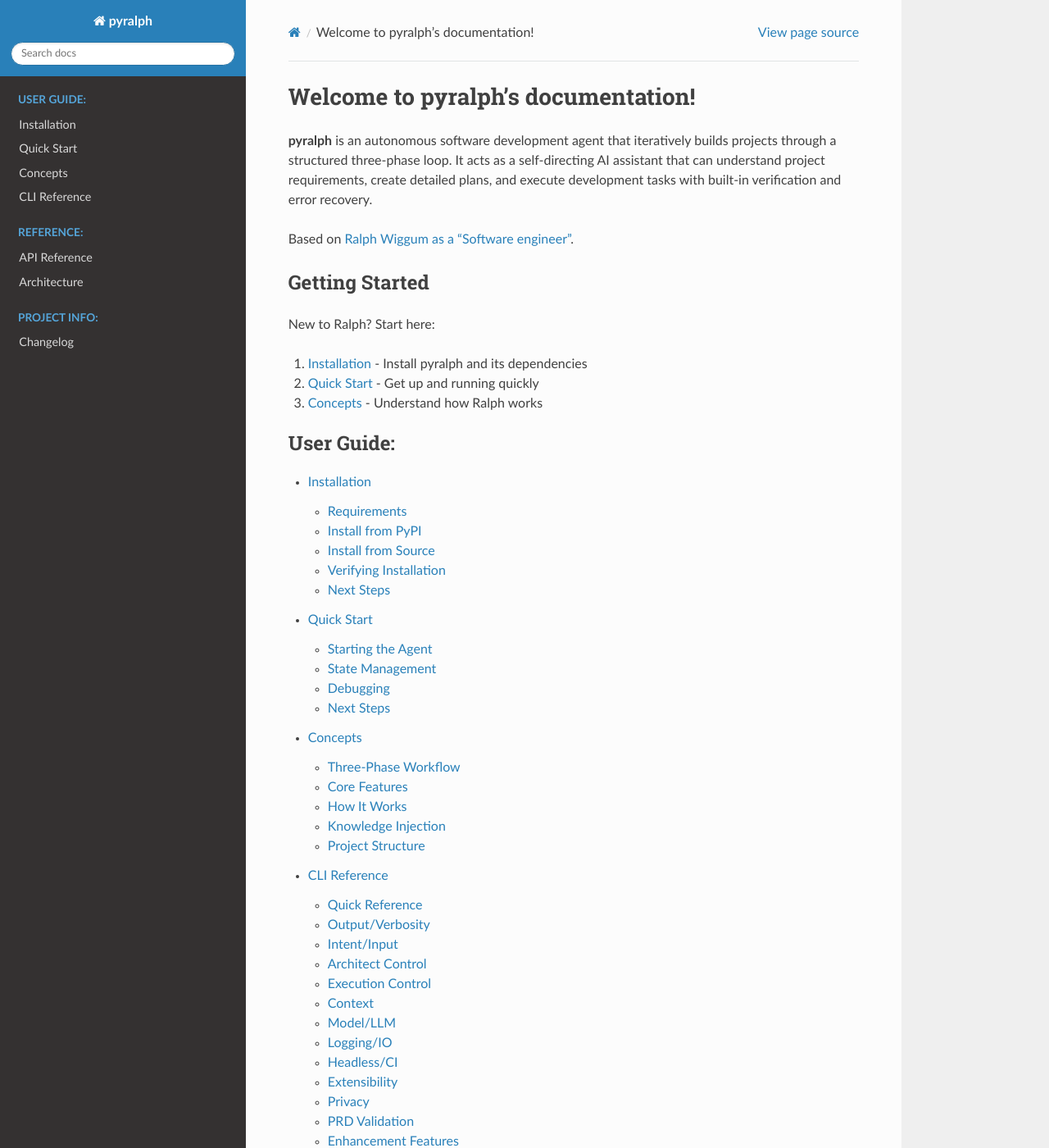
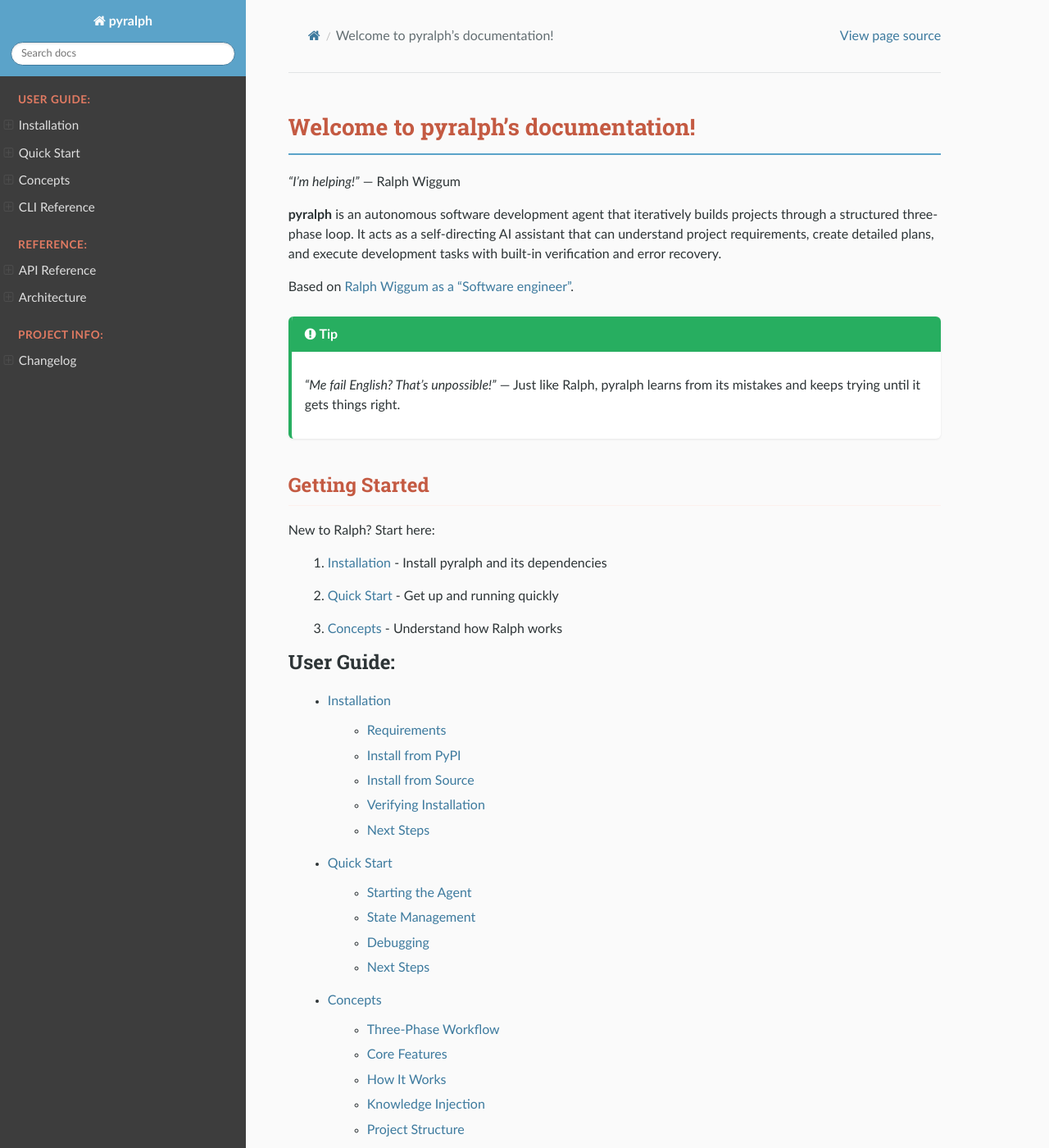
Before and after one commit to pavalso/pyralph, a Sphinx documentation site: the page built from docs/index.rst, in a window 1280 px wide and 1400 px high. Shown: the whole window at 82% size. Built offline with Sphinx 7.4.7 and the Read the Docs theme 3.1.0, drawn with Linux system fonts in a browser that asks for light colours; some of the changed text lies outside the part shown.

Commit message:
Enhance documentation with Ralph Wiggum theme and custom styles

```diff
--- /dev/null
+++ b/docs/_static/ralph_theme.css
@@ -0,0 +1,373 @@
+/* Ralph Wiggum Theme - "I'm helping!" */
+/* Inspired by Ralph's iconic look: light blue shirt, salmon pants, Simpsons yellow */
+/* Optimized for readability while keeping the Ralph spirit */
+
+:root {
+    --ralph-blue: #5BA3C9;       /* Ralph's shirt - slightly deeper for better contrast */
+    --ralph-blue-dark: #3D7A9E;  /* Darker blue for hover */
+    --ralph-blue-light: #E8F4FA; /* Light blue for subtle backgrounds */
+    --ralph-salmon: #E07A62;     /* Ralph's pants - deeper for readability */
+    --ralph-salmon-dark: #C45A42;
+    --ralph-salmon-light: #FDF0ED;
+    --simpsons-yellow: #FED90F;  /* Classic Simpsons yellow */
+    --simpsons-yellow-muted: #F5E6A3; /* Softer yellow for backgrounds */
+    --ralph-white: #FFFFFF;
+    --ralph-bg: #FAFAFA;         /* Soft off-white for main content */
+    --ralph-text: #2D3436;       /* Darker text for better readability */
+    --ralph-text-light: #636E72; /* Secondary text */
+}
+
+/* Sidebar / Navigation */
+.wy-side-nav-search {
+    background-color: var(--ralph-blue) !important;
+}
+
+.wy-side-nav-search input[type="text"] {
+    border-color: var(--ralph-blue-dark) !important;
+    background-color: var(--ralph-white) !important;
+}
+
+.wy-nav-side {
+    background-color: #3D3D3D !important; /* Darker sidebar for better contrast */
+}
+
+.wy-menu-vertical header,
+.wy-menu-vertical p.caption {
+    color: var(--ralph-salmon) !important; /* Salmon accent for captions */
+    font-weight: 600;
+    text-transform: uppercase;
+    font-size: 0.85em;
+    letter-spacing: 0.5px;
+}
+
+.wy-menu-vertical a {
+    color: #E0E0E0 !important; /* Light gray for readability on dark */
+    font-size: 0.95em;
+    padding: 0.5em 1.5em !important;
+}
+
+.wy-menu-vertical a:hover {
+    background-color: #4A4A4A !important;
+    color: var(--ralph-white) !important;
+}
+
+.wy-menu-vertical li.current {
+    background-color: #4A4A4A !important;
+}
+
+.wy-menu-vertical li.current > a {
+    color: var(--ralph-white) !important;
+    border-left: 3px solid var(--ralph-blue) !important;
+    border-right: none !important;
+    background-color: transparent !important;
+}
+
+.wy-menu-vertical li.current > a:hover {
+    background-color: #555555 !important;
+}
+
+.wy-menu-vertical li.toctree-l1.current > a {
+    background-color: transparent !important;
+    border-bottom: none !important;
+    border-left: 3px solid var(--ralph-salmon) !important;
+}
+
+.wy-menu-vertical li.toctree-l2.current > a,
+.wy-menu-vertical li.toctree-l2.current li.toctree-l3 > a {
+    background-color: #555555 !important;
+    border-left: 3px solid var(--ralph-blue) !important;
+}
+
+/* Main content area */
+.wy-nav-content {
+    background-color: var(--ralph-bg) !important;
+    max-width: 900px !important; /* Better line length for reading */
+}
+
+.wy-nav-content-wrap {
+    background-color: var(--ralph-bg) !important;
+}
+
+/* Typography improvements */
+.rst-content {
+    font-size: 16px;
+    line-height: 1.7;
+    color: var(--ralph-text);
+}
+
+/* Headers */
+h1, h2, h3, h4, h5, h6 {
+    color: var(--ralph-salmon-dark) !important;
+    font-weight: 600 !important;
+    margin-top: 1.5em !important;
+    margin-bottom: 0.75em !important;
+}
+
+h1 {
+    border-bottom: 2px solid var(--ralph-blue) !important;
+    padding-bottom: 0.3em !important;
+}
+
+h2 {
+    border-bottom: 1px solid var(--ralph-salmon-light) !important;
+    padding-bottom: 0.2em !important;
+}
+
+/* Links */
+.rst-content a,
+.wy-nav-content a {
+    color: var(--ralph-blue-dark) !important;
+    text-decoration: none !important;
+}
+
+.rst-content a:hover,
+.wy-nav-content a:hover {
+    color: var(--ralph-salmon) !important;
+    text-decoration: underline !important;
+}
+
+/* Code blocks */
+.highlight {
+    background-color: #F8F8F8 !important;
+    border: 1px solid #E1E4E8 !important;
+    border-radius: 6px !important;
+}
+
+.highlight pre {
+    padding: 1em !important;
+    line-height: 1.5 !important;
+    font-size: 0.9em !important;
+}
+
+code.literal,
+.rst-content code.literal {
+    background-color: var(--ralph-blue-light) !important;
+    color: var(--ralph-text) !important;
+    border: none !important;
+    padding: 0.2em 0.4em !important;
+    border-radius: 4px !important;
+    font-size: 0.9em !important;
+}
+
+/* Admonitions / Notes */
+.admonition {
+    background-color: var(--ralph-white) !important;
+    border-radius: 6px !important;
+    box-shadow: 0 1px 3px rgba(0, 0, 0, 0.08) !important;
+    margin: 1.5em 0 !important;
+    padding: 0 !important;
+    overflow: hidden !important;
+}
+
+.admonition-title {
+    background-color: var(--ralph-blue) !important;
+    color: var(--ralph-white) !important;
+    font-weight: 600 !important;
+    padding: 0.6em 1em !important;
+    margin: 0 !important;
+}
+
+.admonition > p,
+.admonition > ul,
+.admonition > ol {
+    padding: 0.8em 1em !important;
+    margin: 0 !important;
+}
+
+.admonition.note {
+    border-left: 4px solid var(--ralph-blue) !important;
+}
+
+.admonition.tip,
+.admonition.hint {
+    border-left: 4px solid #27AE60 !important;
+}
+
+.admonition.tip > .admonition-title,
+.admonition.hint > .admonition-title {
+    background-color: #27AE60 !important;
+}
+
+.admonition.warning {
+    border-left: 4px solid #F39C12 !important;
+}
+
+.admonition.warning > .admonition-title {
+    background-color: #F39C12 !important;
+    color: var(--ralph-white) !important;
+}
+
+.admonition.danger,
+.admonition.error {
+    border-left: 4px solid var(--ralph-salmon) !important;
+}
+
+.admonition.danger > .admonition-title,
+.admonition.error > .admonition-title {
+    background-color: var(--ralph-salmon) !important;
+    color: var(--ralph-white) !important;
+}
+
+/* Buttons and badges */
+.btn {
+    background-color: var(--ralph-blue) !important;
+    border-color: var(--ralph-blue-dark) !important;
+}
+
+.btn:hover {
+    background-color: var(--ralph-blue-dark) !important;
+}
+
+/* Footer */
+footer {
+    color: var(--ralph-text) !important;
+}
+
+/* Tables */
+table.docutils {
+    border: none !important;
+    border-collapse: collapse !important;
+    width: 100% !important;
+    margin: 1em 0 !important;
+    box-shadow: 0 1px 3px rgba(0, 0, 0, 0.08) !important;
+    border-radius: 6px !important;
+    overflow: hidden !important;
+}
+
+table.docutils thead {
+    background-color: var(--ralph-blue) !important;
+}
+
+table.docutils th {
+    background-color: var(--ralph-blue) !important;
+    color: var(--ralph-white) !important;
+    font-weight: 600 !important;
+    padding: 0.75em 1em !important;
+    text-align: left !important;
+    border: none !important;
+}
+
+table.docutils td {
+    padding: 0.75em 1em !important;
+    border-bottom: 1px solid #E8E8E8 !important;
+    border-left: none !important;
+    border-right: none !important;
+}
+
+table.docutils tbody tr:nth-child(even) {
+    background-color: var(--ralph-blue-light) !important;
+}
+
+table.docutils tbody tr:hover {
+    background-color: var(--ralph-salmon-light) !important;
+}
+
+/* Version badge */
+.rst-versions {
+    background-color: #2D2D2D !important;
+}
+
+.rst-versions a {
+    color: #E0E0E0 !important;
+}
+
+.rst-versions .rst-current-version {
+    background-color: var(--ralph-salmon-dark) !important;
+    color: var(--ralph-white) !important;
+}
+
+/* Scrollbar styling (webkit browsers) */
+::-webkit-scrollbar {
+    width: 8px;
+    height: 8px;
+}
+
+::-webkit-scrollbar-track {
+    background: #F0F0F0;
+}
+
+::-webkit-scrollbar-thumb {
+    background: #C0C0C0;
+    border-radius: 4px;
+}
+
+::-webkit-scrollbar-thumb:hover {
+    background: var(--ralph-salmon);
+}
+
+/* Search results highlight */
+.highlighted {
+    background-color: var(--simpsons-yellow-muted) !important;
+    padding: 2px 4px !important;
+    border-radius: 2px !important;
+}
+
+/* Breadcrumbs */
+.wy-breadcrumbs {
+    margin-bottom: 1.5em !important;
+}
+
+.wy-breadcrumbs li {
+    color: var(--ralph-text-light) !important;
+}
+
+.wy-breadcrumbs li a {
+    color: var(--ralph-blue-dark) !important;
+}
+
+/* Mobile nav toggle */
+.wy-nav-top {
+    background-color: var(--ralph-blue) !important;
+}
+
+/* Paragraph spacing */
+.rst-content p {
+    margin-bottom: 1em !important;
+}
+
+/* List improvements */
+.rst-content ul,
+.rst-content ol {
+    margin-bottom: 1em !important;
+    padding-left: 1.5em !important;
+}
+
+.rst-content li {
+    margin-bottom: 0.4em !important;
+}
+
+/* Definition lists (for API docs) */
+.rst-content dl dt {
+    background-color: var(--ralph-blue-light) !important;
+    border-left: 3px solid var(--ralph-blue) !important;
+    padding: 0.5em 0.75em !important;
+    margin-top: 1em !important;
+    font-weight: 600 !important;
+}
+
+.rst-content dl dd {
+    padding: 0.5em 0 0.5em 1em !important;
+    margin-left: 0 !important;
+}
+
+/* Method/function signatures */
+.rst-content dl.py dt,
+.rst-content dl.function dt,
+.rst-content dl.method dt,
+.rst-content dl.class dt {
+    font-family: 'SFMono-Regular', Consolas, 'Liberation Mono', Menlo, monospace !important;
+    font-size: 0.9em !important;
+}
+
+/* Footer */
+footer {
+    color: var(--ralph-text-light) !important;
+    margin-top: 2em !important;
+    padding-top: 1em !important;
+    border-top: 1px solid #E8E8E8 !important;
+}
+
+/* Smooth transitions */
+a, .btn, .wy-menu-vertical a {
+    transition: color 0.15s ease, background-color 0.15s ease !important;
+}
--- a/docs/changelog.rst
+++ b/docs/changelog.rst
@@ -33,7 +33,7 @@
 Security
 ~~~~~~~~
 
-[0.1.0] - YYYY-MM-DD
+[0.1.0] - 24/01/2026
 --------------------
 
 Added
--- a/docs/conf.py
+++ b/docs/conf.py
@@ -51,7 +51,19 @@
 # https://www.sphinx-doc.org/en/master/usage/configuration.html#options-for-html-output
 
 html_theme = 'sphinx_rtd_theme'
-html_static_path = []
+html_static_path = ['_static']
+
+# Custom CSS for Ralph Wiggum theme - "I'm helping!"
+html_css_files = [
+    'ralph_theme.css',
+]
+
+# Theme options for additional customization
+html_theme_options = {
+    'style_nav_header_background': '#5BA3C9',  # Ralph's shirt blue (deeper shade)
+    'navigation_depth': 4,  # Show more depth in navigation
+    'collapse_navigation': False,  # Keep navigation expanded
+}
 
 # -- Search configuration ----------------------------------------------------
 # Enable English language search with stemming support for partial word matches
--- a/docs/index.rst
+++ b/docs/index.rst
@@ -1,9 +1,15 @@
 Welcome to pyralph's documentation!
 ===================================
+
+*"I'm helping!"* — Ralph Wiggum
 
 **pyralph** is an autonomous software development agent that iteratively builds projects through a structured three-phase loop. It acts as a self-directing AI assistant that can understand project requirements, create detailed plans, and execute development tasks with built-in verification and error recovery.
 
 Based on `Ralph Wiggum as a "Software engineer" <https://ghuntley.com/ralph/>`_.
+
+.. tip::
+
+   *"Me fail English? That's unpossible!"* — Just like Ralph, pyralph learns from its mistakes and keeps trying until it gets things right.
 
 Getting Started
 ---------------
@@ -39,6 +45,8 @@
 Key Features
 ------------
 
+*"I bent my Wookiee."* — Ralph breaks things so you don't have to.
+
 - **Three-Phase Workflow**: Architect -> Planner -> Execute loop for autonomous development
 - **File-based State**: All context persisted to ``.ralph/`` directory for session resumability
 - **Verification Gate**: Tasks validated by running actual tests before completion
```
Also changed, not shown: README.md (+2 -0 lines).
